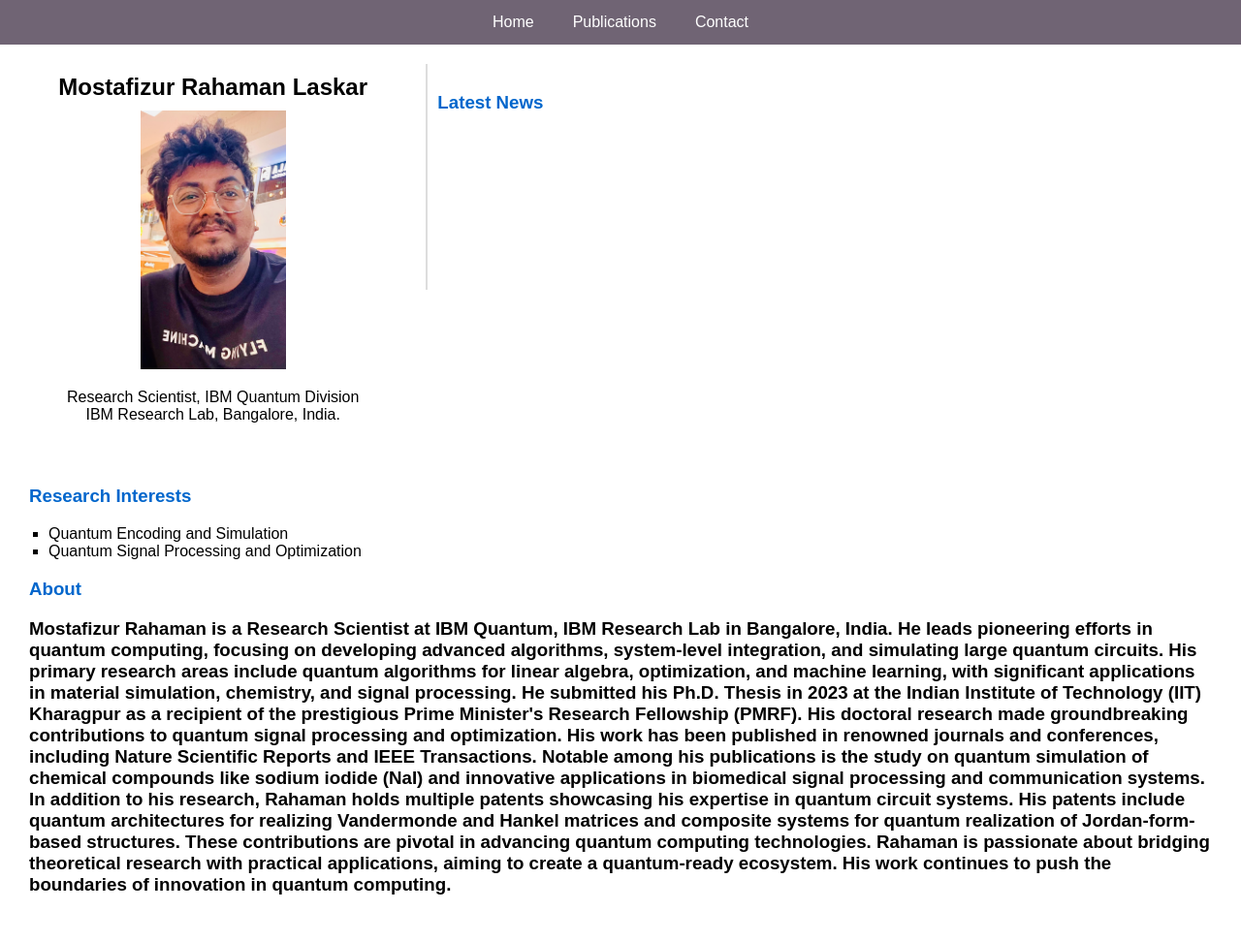
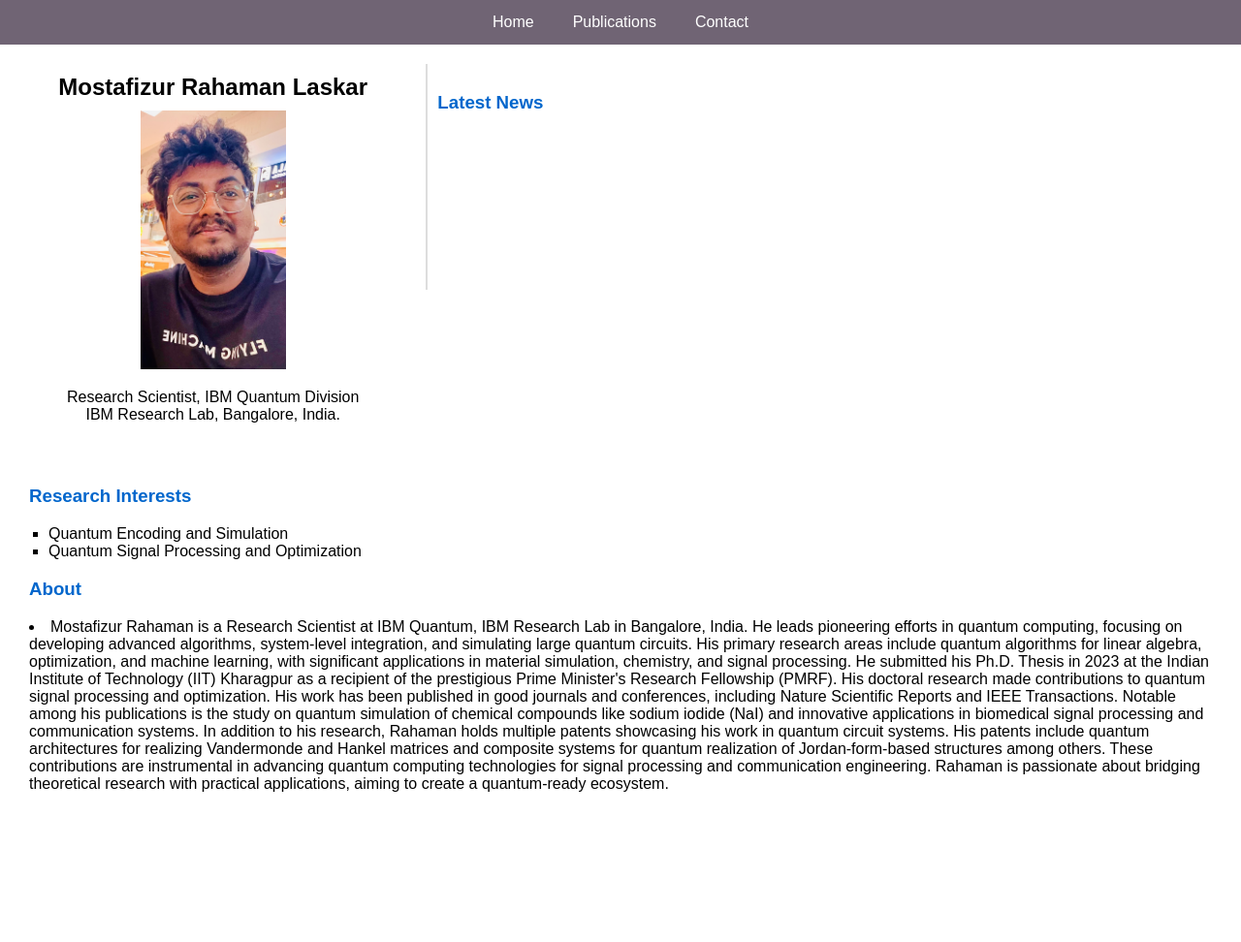
Before and after one commit to rahaman-quantum/rahaman.github.io, a Jekyll site: the page built from README.md, in a window 1280 px wide. Shown: the whole page at 97% size. Built offline with Jekyll 4.4.1, drawn with Linux system fonts in a browser that asks for light colours; our own code applies the rules of GitHub Pages for plain Markdown files; after the commit the page ends 900 px from its top, so only the background shows below that.

Commit message:
Update default.html

```diff
--- a/_layouts/default.html
+++ b/_layouts/default.html
@@ -92,19 +92,16 @@
   </ul>
 
 <h3 style="color: #0066cc;">About</h3>
-  <h3>
-
-
+  <li>
 Mostafizur Rahaman is a Research Scientist at IBM Quantum, IBM Research Lab in Bangalore, India. He leads pioneering efforts in quantum computing, focusing on developing advanced algorithms, system-level integration, and simulating large quantum circuits. His primary research areas include quantum algorithms for linear algebra, optimization, and machine learning, with significant applications in material simulation, chemistry, and signal processing.
 
-He submitted his Ph.D. Thesis in 2023 at the Indian Institute of Technology (IIT) Kharagpur as a recipient of the prestigious Prime Minister's Research Fellowship (PMRF). His doctoral research made groundbreaking contributions to quantum signal processing and optimization. His work has been published in renowned journals and conferences, including Nature Scientific Reports and IEEE Transactions. Notable among his publications is the study on quantum simulation of chemical compounds like sodium iodide (NaI) and innovative applications in biomedical signal processing and communication systems.
+He submitted his Ph.D. Thesis in 2023 at the Indian Institute of Technology (IIT) Kharagpur as a recipient of the prestigious Prime Minister's Research Fellowship (PMRF). His doctoral research made contributions to quantum signal processing and optimization. His work has been published in good journals and conferences, including Nature Scientific Reports and IEEE Transactions. Notable among his publications is the study on quantum simulation of chemical compounds like sodium iodide (NaI) and innovative applications in biomedical signal processing and communication systems.
 
-In addition to his research,  Rahaman holds multiple patents showcasing his expertise in quantum circuit systems. His patents include quantum architectures for realizing Vandermonde and Hankel matrices and composite systems for quantum realization of Jordan-form-based structures. These contributions are pivotal in advancing quantum computing technologies.
+In addition to his research,  Rahaman holds multiple patents showcasing his work in quantum circuit systems. His patents include quantum architectures for realizing Vandermonde and Hankel matrices and composite systems for quantum realization of Jordan-form-based structures among others. These contributions are instrumental in advancing quantum computing technologies for signal processing and communication engineering.
 
-Rahaman is passionate about bridging theoretical research with practical applications, aiming to create a quantum-ready ecosystem. His work continues to push the boundaries of innovation in quantum computing.
+Rahaman is passionate about bridging theoretical research with practical applications, aiming to create a quantum-ready ecosystem.
 
-
-  </h3>
+  </li>
 
 </div>
 
```
